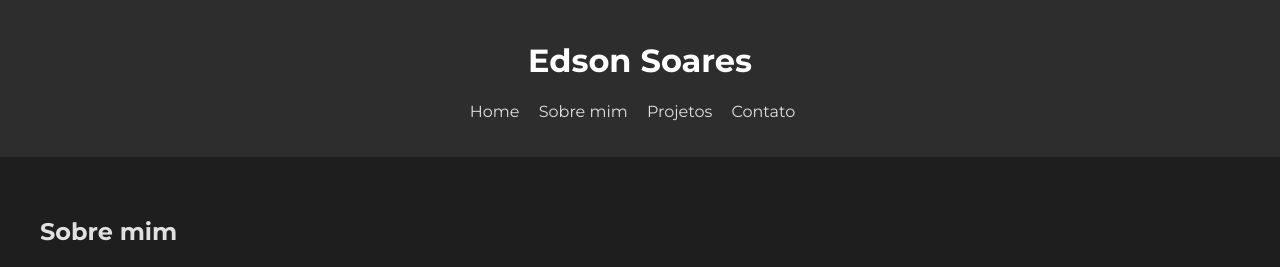
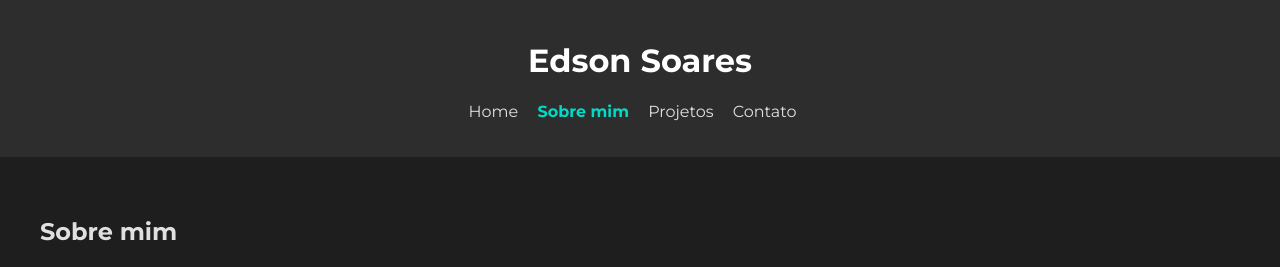
Before and after one commit to edsondearaujo/edsondearaujo.github.io, a Jekyll site: the page built from about.html, in a window 1280 px wide. Shown: the top 267 px of the page. Built offline with Jekyll 4.4.1, drawn with Linux system fonts in a browser that asks for light colours.

Commit message:
#3 signaling selected tab

```diff
--- a/_layouts/default.html
+++ b/_layouts/default.html
@@ -13,10 +13,10 @@
         <h1>{{ site.title }}</h1>
         <nav>
             <ul>
-                <li><a href="{{ site.baseurl }}/">Home</a></li>
-                <li><a href="{{ site.baseurl }}/about">Sobre mim</a></li>
-                <li><a href="{{ site.baseurl }}/projects">Projetos</a></li>
-                <li><a href="{{ site.baseurl }}/contact">Contato</a></li>
+                <li><a href="{{ site.baseurl }}/" class="{% if page.url == "/" %}active{% endif %}">Home</a></li>
+                <li><a href="{{ site.baseurl }}/about" class="{% if page.url == "/about/" %}active{% endif %}">Sobre mim</a></li>
+                <li><a href="{{ site.baseurl }}/projects" class="{% if page.url == "/projects/" %}active{% endif %}">Projetos</a></li>
+                <li><a href="{{ site.baseurl }}/contact" class="{% if page.url == "/contact/" %}active{% endif %}">Contato</a></li>
             </ul>
         </nav>
     </header>
```
